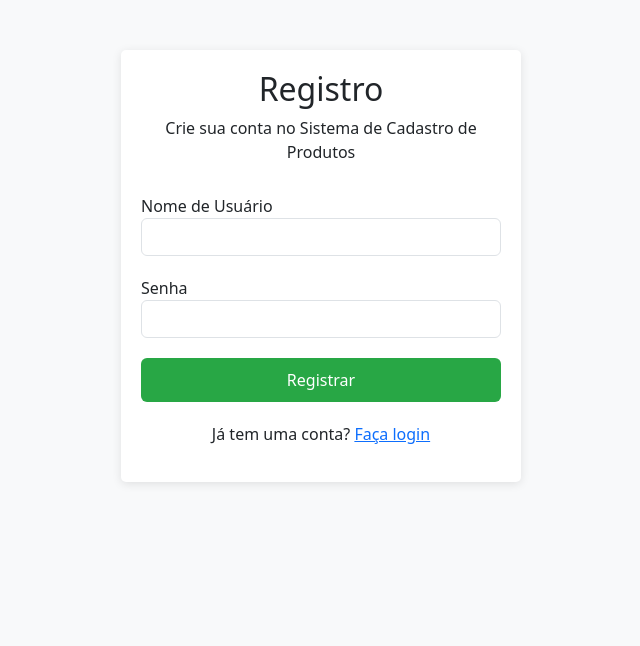
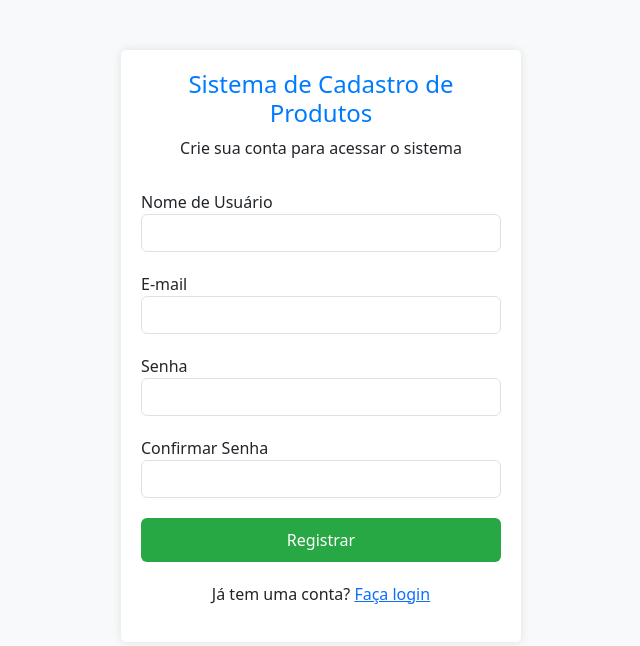
Before and after one commit to paradoquiso/EAN2.0, a Flask app: page /registro in a window 1280 px wide. Shown: the top 646 px of the page, without its empty margins (319-959 px from the left). Run offline with Flask 3, Linux system fonts and the light colour scheme.

Commit message:
Update registro.html

```diff
--- a/src/templates/registro.html
+++ b/src/templates/registro.html
@@ -10,62 +10,74 @@
             background-color: #f8f9fa;
             padding-top: 50px;
         }
-        .register-container {
+        .registro-container {
             max-width: 400px;
             margin: 0 auto;
             padding: 20px;
             background-color: #fff;
             border-radius: 5px;
-            box-shadow: 0 2px 10px rgba(0, 0, 0, 0.1);
+            box-shadow: 0 0 10px rgba(0, 0, 0, 0.1);
         }
-        .register-header {
+        .registro-header {
             text-align: center;
             margin-bottom: 30px;
+        }
+        .registro-header h1 {
+            font-size: 24px;
+            color: #007bff;
         }
         .form-group {
             margin-bottom: 20px;
         }
-        .btn-register {
+        .btn-registro {
             width: 100%;
             padding: 10px;
             background-color: #28a745;
             border: none;
         }
+        .error-message {
+            color: #dc3545;
+            margin-bottom: 15px;
+            text-align: center;
+        }
         .login-link {
             text-align: center;
             margin-top: 20px;
-        }
-        .alert {
-            margin-bottom: 20px;
         }
     </style>
 </head>
 <body>
     <div class="container">
-        <div class="register-container">
-            <div class="register-header">
-                <h2>Registro</h2>
-                <p>Crie sua conta no Sistema de Cadastro de Produtos</p>
+        <div class="registro-container">
+            <div class="registro-header">
+                <h1>Sistema de Cadastro de Produtos</h1>
+                <p>Crie sua conta para acessar o sistema</p>
             </div>
 
-            {% with messages = get_flashed_messages() %}
-                {% if messages %}
-                    {% for message in messages %}
-                        <div class="alert alert-info">{{ message }}</div>
-                    {% endfor %}
-                {% endif %}
-            {% endwith %}
+            {% if error %}
+            <div class="error-message">
+                {{ error }}
+            </div>
+            {% endif %}
 
             <form method="post" action="{{ url_for('registro') }}">
                 <div class="form-group">
-                    <label for="nome">Nome de Usuário</label>
-                    <input type="text" class="form-control" id="nome" name="nome" required>
+                    <label for="username">Nome de Usuário</label>
+                    <input type="text" class="form-control" id="username" name="username" required>
                 </div>
                 <div class="form-group">
-                    <label for="senha">Senha</label>
-                    <input type="password" class="form-control" id="senha" name="senha" required>
+                    <label for="email">E-mail</label>
+                    <input type="email" class="form-control" id="email" name="email" required>
                 </div>
-                <button type="submit" class="btn btn-success btn-register">Registrar</button>
+                <div class="form-group">
+                    <label for="password">Senha</label>
+                    <input type="password" class="form-control" id="password" name="password" required>
+                </div>
+                <div class="form-group">
+                    <label for="confirm_password">Confirmar Senha</label>
+                    <input type="password" class="form-control" id="confirm_password" name="confirm_password" required>
+                </div>
+                <button type="submit" class="btn btn-success btn-registro">Registrar</button>
             </form>
 
             <div class="login-link">
@@ -73,5 +85,7 @@
             </div>
         </div>
     </div>
+
+    <script src="https://cdn.jsdelivr.net/npm/bootstrap@5.3.0-alpha1/dist/js/bootstrap.bundle.min.js"></script>
 </body>
 </html>
```
